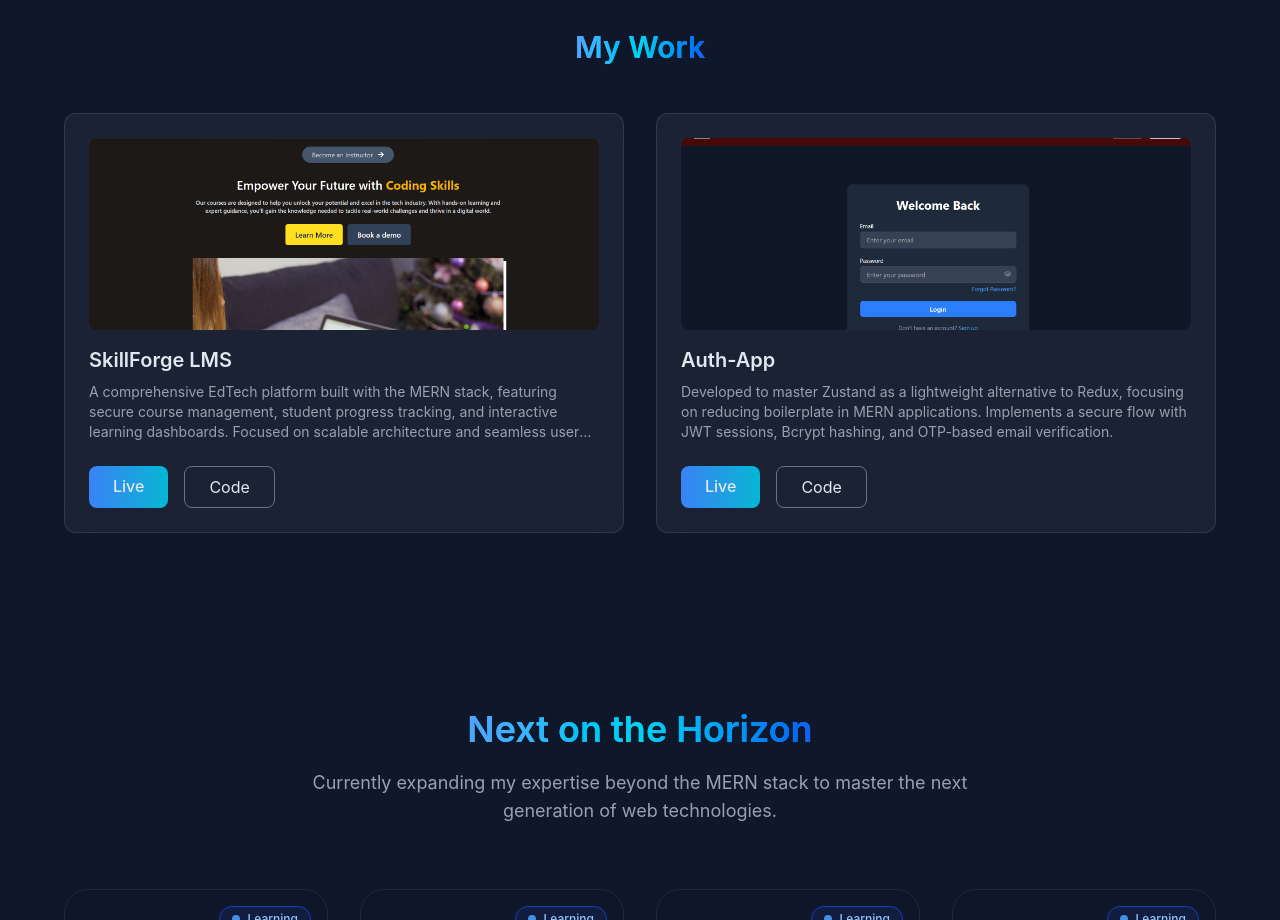
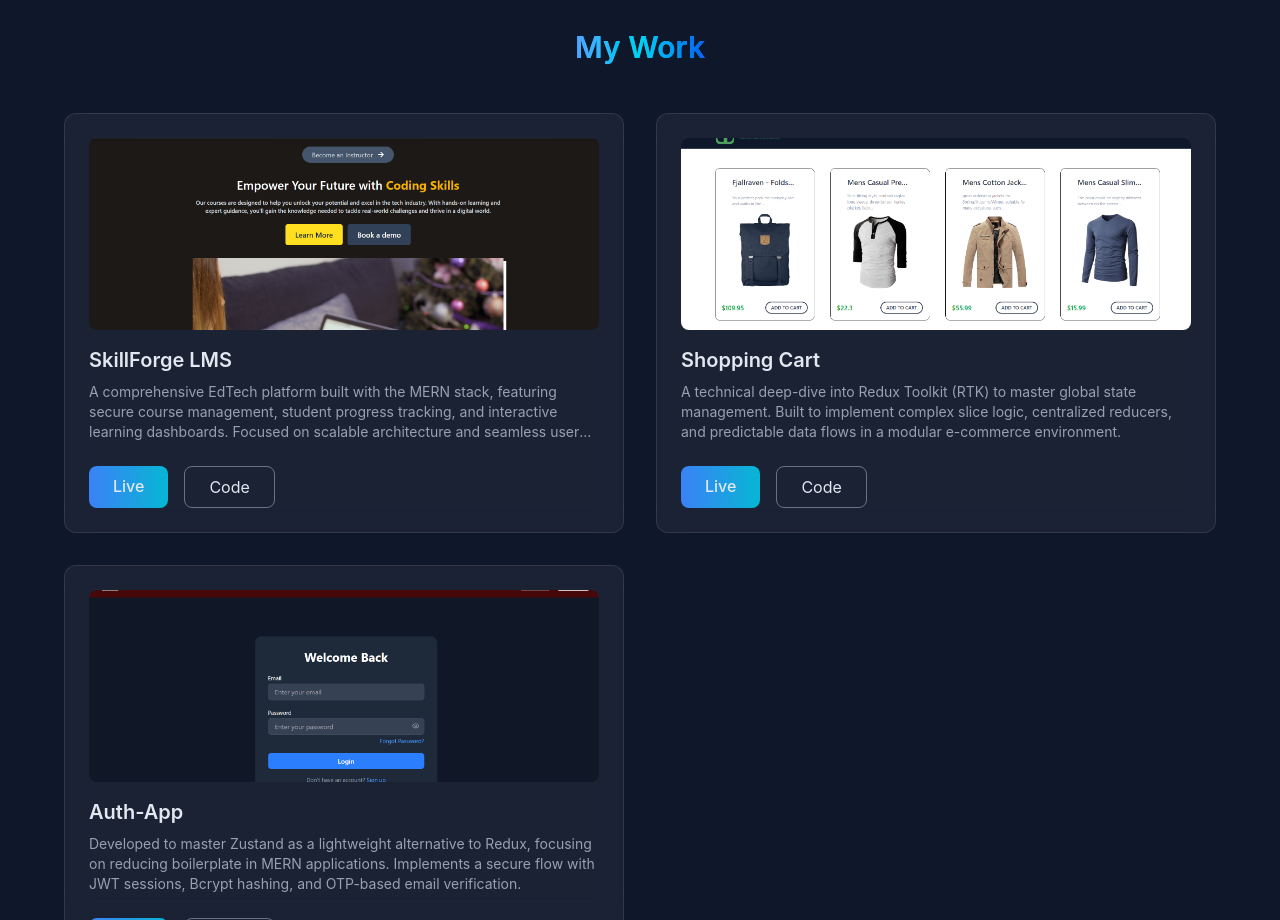
Before and after one commit to Sheryar7/portfolio, a React (Vite) app: page / in a window 1280 px wide. Shown: the part 1880-2800 px from the top of the page. Built offline with nearby package versions, Linux system fonts and the light colour scheme.

Commit message:
updating portfolio

```diff
--- a/src/components/Projects.jsx
+++ b/src/components/Projects.jsx
@@ -8,6 +8,13 @@ const projects = [
     img: "/home.png",
     live: "https://skillforge-frontend-blue.vercel.app/",
     github: "https://github.com/Sheryar7/skillforge-frontend",
+  },
+  {
+    title: "Shopping Cart",
+    desc: "A technical deep-dive into Redux Toolkit (RTK) to master global state management. Built to implement complex slice logic, centralized reducers, and predictable data flows in a modular e-commerce environment.",
+    img: "/shoppingCart.png",
+    live: "https://shopping-cart-jet-alpha.vercel.app/",
+    github: "https://github.com/Sheryar7/shopping-cart",
   },
   {
     title: "Auth-App",
```
Also changed, not shown: public/shoppingCart.png (added).
